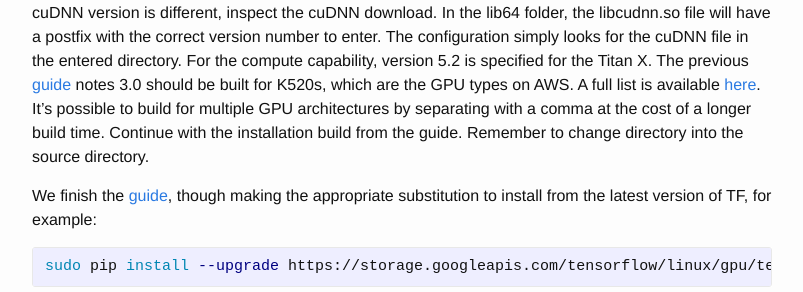
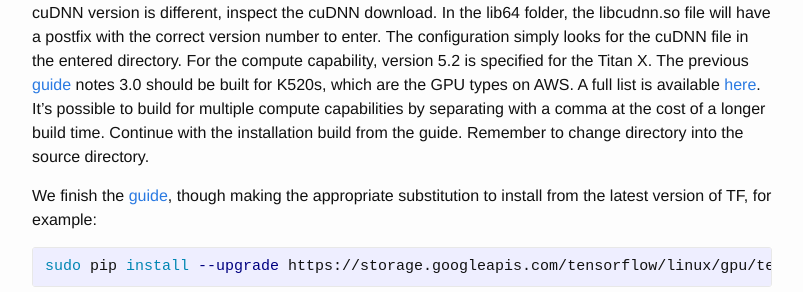
Before and after one commit to leotam/leotam.github.io, a Jekyll site: the page built from _posts/2016-03-13-DistributedTF.markdown, in a window 1280 px wide and 900 px high, scrolled down 1779 px. Shown: the part 184-476 px from the top of the window, without its empty margins (238-1041 px from the left). Built offline with Jekyll 4.4.1, drawn with Linux system fonts in a browser that asks for light colours.

Commit message:
asdfadsf

```diff
--- a/_posts/2016-03-13-DistributedTF.markdown
+++ b/_posts/2016-03-13-DistributedTF.markdown
@@ -41,7 +41,7 @@ Configure as follows:
 
 ![tfConfigure]({{ site.url }}/assets/tfConfigure.png)
 
-Here we have specified CUDA 7.5 and cuDNN version 4 and accepted the default locations.  If your cuDNN version is different, inspect the cuDNN download.  In the lib64 folder, the libcudnn.so file will have a postfix with the correct version number to enter.  The configuration simply looks for the cuDNN file in the entered directory.  For the compute capability, version 5.2 is specified for the Titan X.  The previous [guide][ramGuide] notes 3.0 should be built for K520s, which are the GPU types on AWS.  A full list is available [here][nvCompute].  It's possible to build for multiple GPU architectures by separating with a comma at the cost of a longer build time.  Continue with the installation build from the guide.  Remember to change directory into the source directory.
+Here we have specified CUDA 7.5 and cuDNN version 4 and accepted the default locations.  If your cuDNN version is different, inspect the cuDNN download.  In the lib64 folder, the libcudnn.so file will have a postfix with the correct version number to enter.  The configuration simply looks for the cuDNN file in the entered directory.  For the compute capability, version 5.2 is specified for the Titan X.  The previous [guide][ramGuide] notes 3.0 should be built for K520s, which are the GPU types on AWS.  A full list is available [here][nvCompute].  It's possible to build for multiple compute capabilities by separating with a comma at the cost of a longer build time.  Continue with the installation build from the guide.  Remember to change directory into the source directory.
 
 We finish the [guide][ramGuide], though making the appropriate substitution to install from the latest version of TF, for example:
 
```
